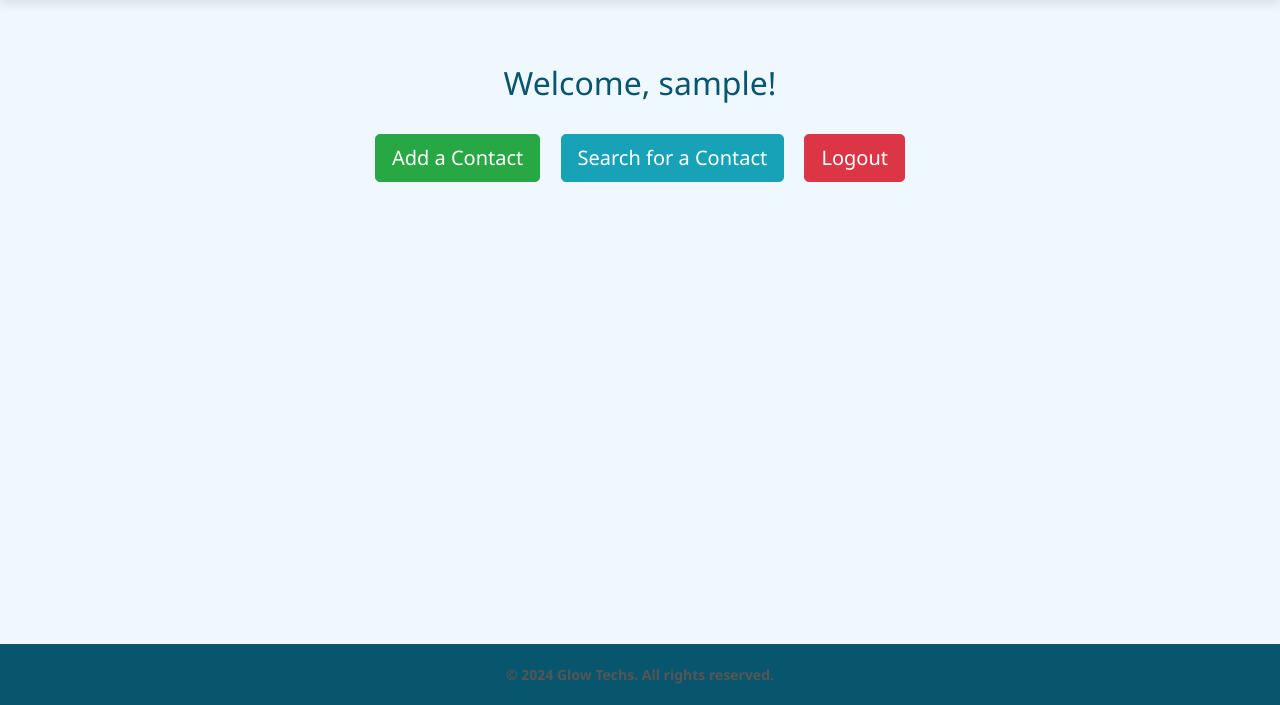
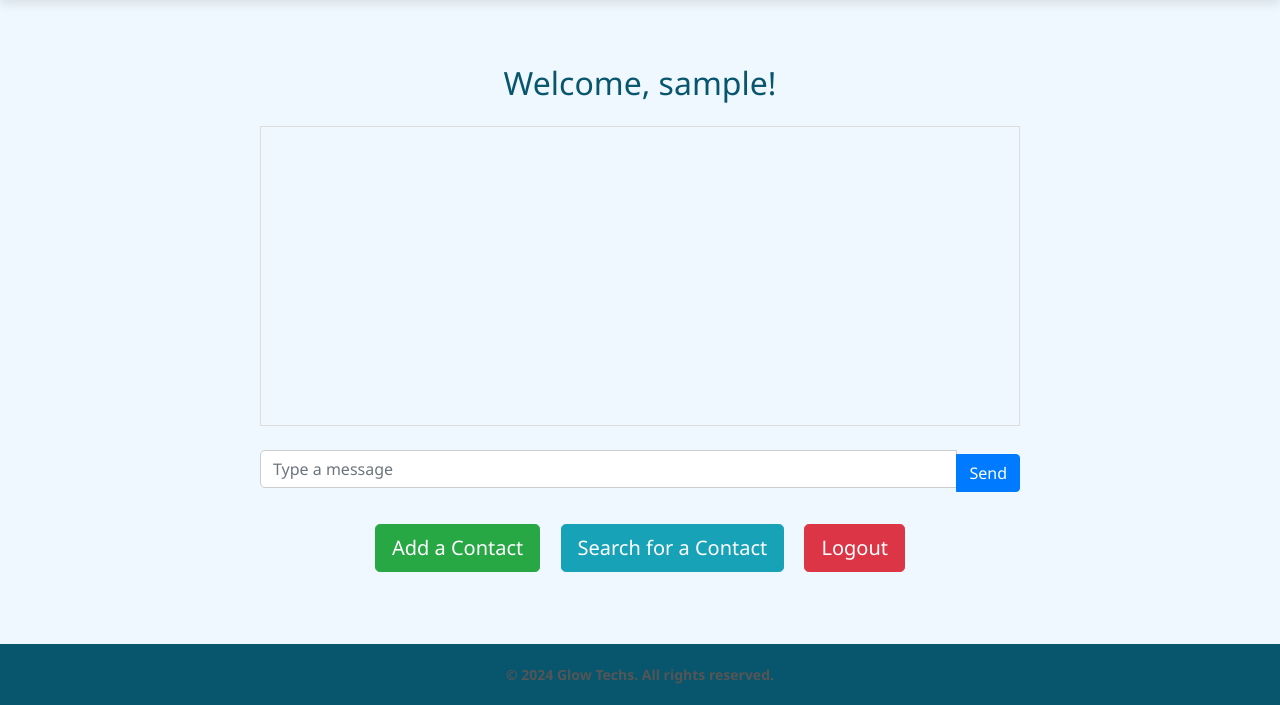
Before and after one commit to kiki-glow/Flask-WebApp, a Flask app: page /index in a window 1280 px wide. Shown: the part 95-800 px from the top of the page. Run offline with Flask 3, Linux system fonts and the light colour scheme; the visitor is signed in with stand-in values (Sample User, id 1); some libraries are stand-ins or nearby versions.

Commit message:
websocket

```diff
--- a/app.py
+++ b/app.py
@@ -1,5 +1,6 @@
 from flask import Flask, render_template, request, redirect, url_for, flash, session
 from flask_mail import Mail, Message
+from flask_socketio import SocketIO, emit
 from pymongo import MongoClient
 import bcrypt
 import os
@@ -17,6 +18,7 @@ client = MongoClient("mongodb://localhost:27017/")
 db = client.flask_db
 users_collection = db.users
 contacts_collection = db.contacts
+messages_collection = db.messages  # New collection for chat messages
 
 # Flask-Mail setup
 app.config['MAIL_SERVER'] = 'smtp.gmail.com'
@@ -26,6 +28,9 @@ app.config['MAIL_PASSWORD'] = os.getenv('MAIL_PASSWORD')
 app.config['MAIL_USE_TLS'] = False
 app.config['MAIL_USE_SSL'] = True
 mail = Mail(app)
+
+# SocketIO setup
+socketio = SocketIO(app)
 
 # Routes
 @app.route('/', methods=['GET', 'POST'])
@@ -53,6 +58,7 @@ def register():
 
     return render_template('register.html')
 
+
 @app.route('/login', methods=['GET', 'POST'])
 def login():
     if request.method == 'POST':
@@ -68,6 +74,7 @@ def login():
             flash('Invalid username or password', 'danger')
 
     return render_template('login.html')
+
 
 @app.route('/forgot_password', methods=['GET', 'POST'])
 def forgot_password():
@@ -87,14 +94,13 @@ def forgot_password():
 
     return render_template('forgot_password.html')
 
+
 @app.route('/reset_password/<token>', methods=['GET', 'POST'])
 def reset_password(token):
     if request.method == 'POST':
         new_password = request.form['password'].encode('utf-8')
         hashed_password = bcrypt.hashpw(new_password, bcrypt.gensalt())
         # Update user's password
-        # Assuming token validation logic is implemented
-        # users_collection.update_one({'token': token}, {'$set': {'password': hashed_password}})
         flash('Password updated successfully', 'success')
         return redirect(url_for('login'))
 
@@ -139,11 +145,6 @@ def search_contact():
     else:
         return redirect(url_for('login'))
 
-@app.route('/logout')
-def logout():
-    session.pop('user', None)
-    return redirect(url_for('login'))
-
 @app.route('/index')
 def index():
     if 'user' in session:
@@ -151,5 +152,37 @@ def index():
     else:
         return redirect(url_for('login'))
 
+
+# WebSocket Event Handlers
+@socketio.on('message')
+def handle_message(msg):
+    """Handle incoming messages from clients."""
+    print(f"Received message: {msg}")
+    # Save the message to MongoDB
+    messages_collection.insert_one({"message": msg, "user": session.get('user', 'Anonymous')})
+    # Broadcast the message to all connected clients
+    emit('response', {'user': session.get('user', 'Anonymous'), 'message': msg}, broadcast=True)
+
+
+@socketio.on('connect')
+def handle_connect():
+    """Handle client connection."""
+    print("Client connected")
+    emit('response', {'user': 'Server', 'message': 'A new user has connected!'}, broadcast=True)
+
+
+@socketio.on('disconnect')
+def handle_disconnect():
+    """Handle client disconnection."""
+    print("Client disconnected")
+
+
+# Logout
+@app.route('/logout')
+def logout():
+    session.pop('user', None)
+    return redirect(url_for('login'))
+
+
 if __name__ == '__main__':
-    app.run(debug=True)
+    socketio.run(app, debug=True)
--- a/requirements.txt
+++ b/requirements.txt
@@ -2,3 +2,5 @@ Flask==2.3.2
 pymongo==4.7.0
 Flask-Mail==0.9.1
 Werkzeug # For password hashing
+dotenv
+bcrypt
--- a/templates/index.html
+++ b/templates/index.html
@@ -20,18 +20,66 @@
 
     <div class="container">
         <h2 class="text-center my-4">Welcome, {{ session['user'] }}!</h2>
-        <div class="text-center">
+
+        <!-- Chat Section -->
+        <div class="chat-container">
+            <div id="chat-box" class="chat-box mb-3" style="border: 1px solid #ddd; padding: 10px; height: 300px; overflow-y: scroll;">
+                <!-- Messages will be displayed here -->
+            </div>
+            <div class="input-group">
+                <input type="text" id="message" class="form-control" placeholder="Type a message">
+                <div class="input-group-append">
+                    <button class="btn btn-primary" id="send-btn">Send</button>
+                </div>
+            </div>
+        </div>
+
+        <div class="text-center my-4">
             <a href="/add_contact" class="btn btn-success btn-lg m-2">Add a Contact</a>
             <a href="/search_contact" class="btn btn-info btn-lg m-2">Search for a Contact</a>
             <a href="/logout" class="btn btn-danger btn-lg m-2">Logout</a>
         </div>
     </div>
+
     <!-- Footer -->
     <footer>
         <div class="footer-container">
             <p>&copy; 2024 Glow Techs. All rights reserved.</p>
         </div>
     </footer>
+
+    <!-- WebSocket connection -->
+    <script src="https://cdn.socket.io/4.0.0/socket.io.min.js"></script>
+    <script>
+        // Initialize WebSocket connection
+        const socket = io.connect();
+
+        // Listen for messages from the server
+        socket.on('response', (data) => {
+            const chatBox = document.getElementById('chat-box');
+            const message = document.createElement('p');
+            message.textContent = `${data.user}: ${data.message}`;
+            chatBox.appendChild(message);
+            chatBox.scrollTop = chatBox.scrollHeight; // Scroll to the bottom of the chat
+        });
+
+        // Send a message to the server
+        document.getElementById('send-btn').addEventListener('click', () => {
+            const message = document.getElementById('message').value;
+            if (message.trim() !== "") {
+                socket.emit('message', message);
+                document.getElementById('message').value = ''; // Clear the input field
+            }
+        });
+
+        // Allow pressing Enter to send a message
+        document.getElementById('message').addEventListener('keypress', (e) => {
+            if (e.key === 'Enter') {
+                document.getElementById('send-btn').click();
+            }
+        });
+    </script>
+
     <!-------------------------------Optional Bootstrap JS--------------------------------->
     <script src="https://code.jquery.com/jquery-3.3.1.slim.min.js"></script>
     <script src="https://cdnjs.cloudflare.com/ajax/libs/popper.js/1.14.7/umd/popper.min.js"></script>
```
Also changed, not shown: templates/reset_password.html (added, +46 -0 lines).
